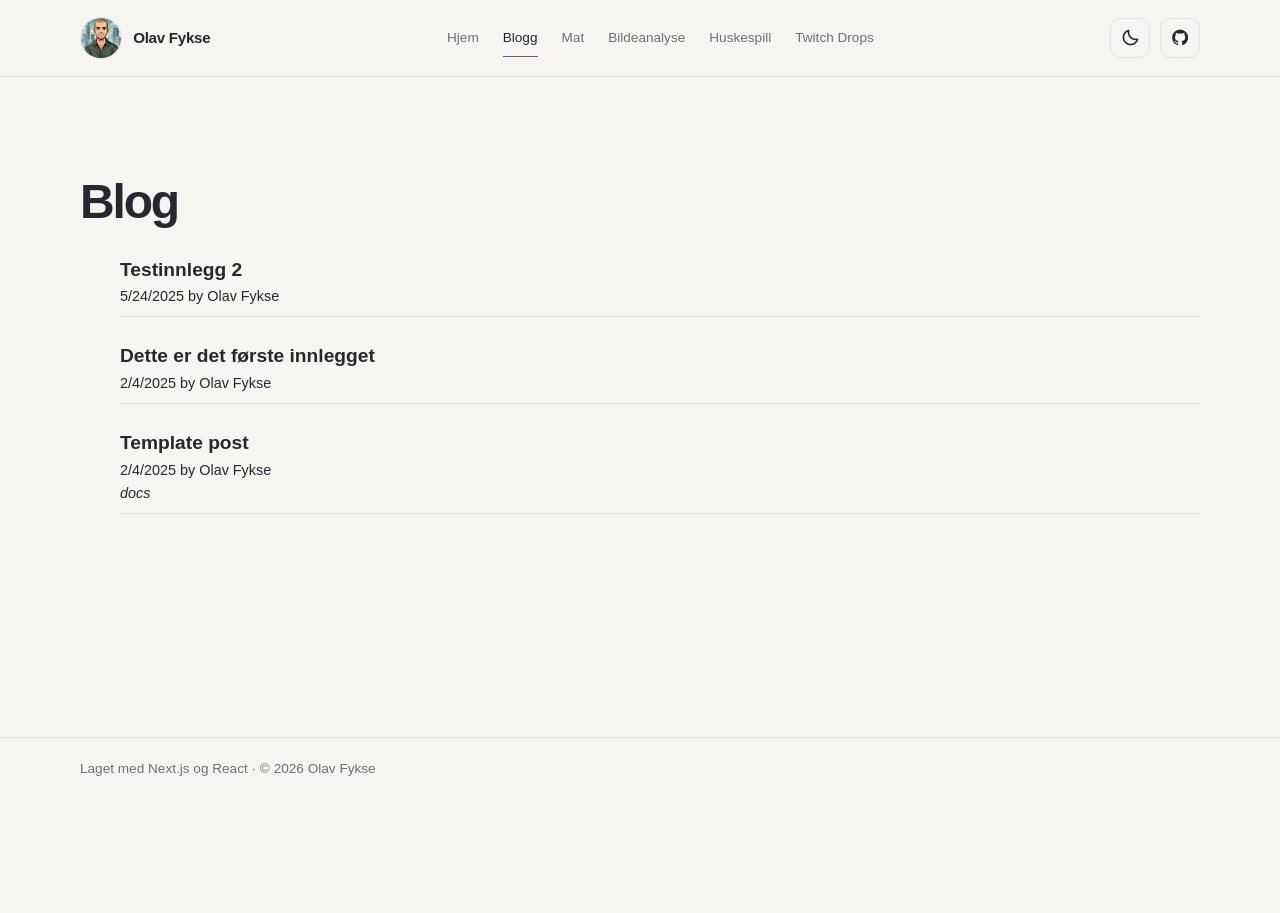
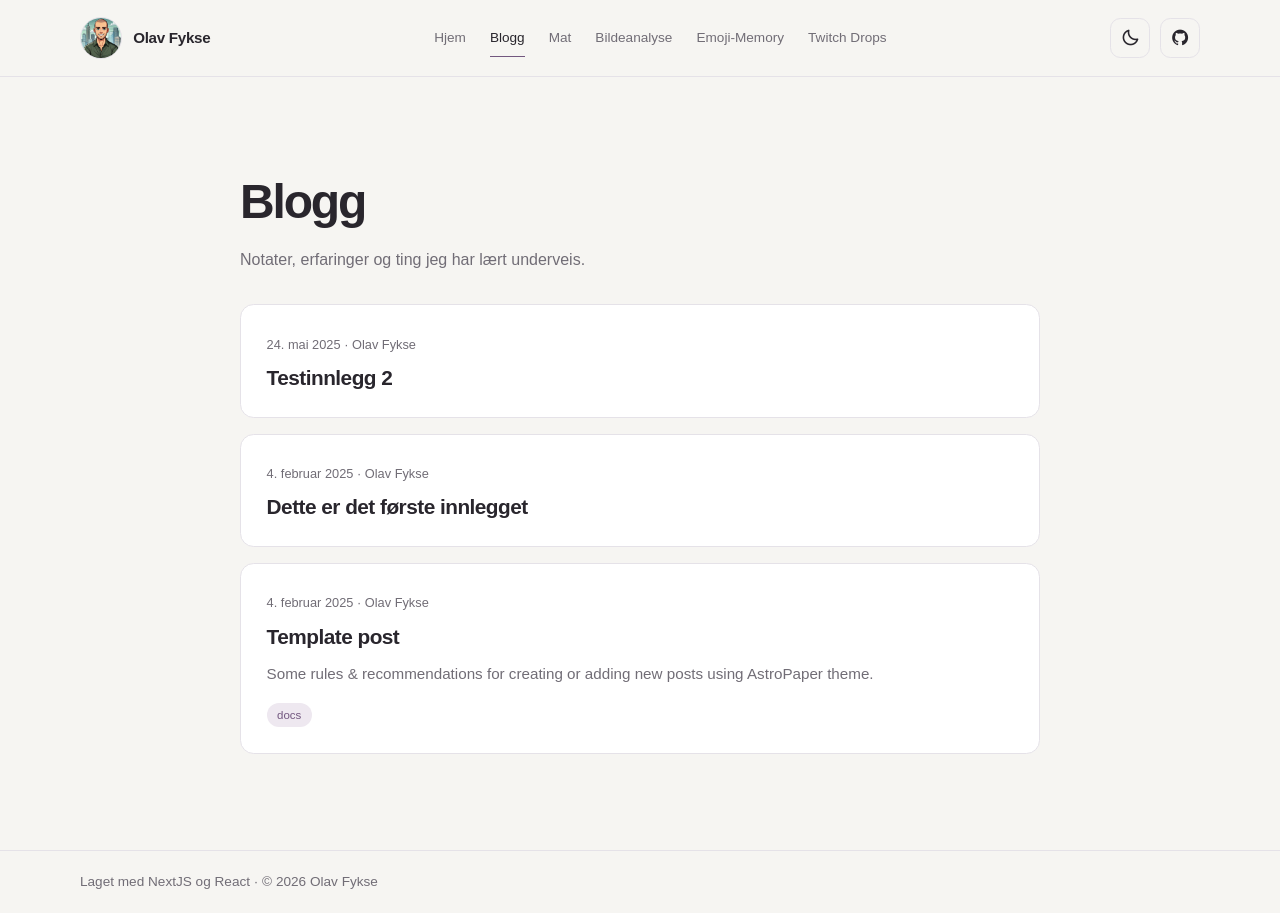
Before and after one commit to bouvet-ofykse/Blog-nextjs, a Next.js app: page /blog in a window 1280 px wide. Before the commit the page ends 800 px from the top, so only its background shows below. Built offline with nearby package versions, Linux system fonts and the light colour scheme.

Commit message:
minor adjustments

```diff
--- a/src/app/blog/page.module.css
+++ b/src/app/blog/page.module.css
@@ -1,31 +1,71 @@
+.page {
+    max-width: 800px;
+    margin: 0 auto;
+}
 
+.header {
+    margin-bottom: 2rem;
+}
+
+.header p {
+    margin: 0;
+    color: var(--muted);
+}
+
+.posts {
+    display: grid;
+    gap: 1rem;
+    margin: 0;
+    padding: 0;
+}
 
 .row {
-    width: 100%;
-    display: flex;
-    flex-direction: column;
-    padding-bottom: 0.5rem;
-    padding-top: 0.5rem;
-    border-bottom: 1px solid var(--border);
-    font-size: 1.2rem;
-    margin-bottom: 1rem;
+    min-width: 0;
 }
 
-.row a:hover {
-    color: var(--accent);
+.postLink {
+    display: block;
+    height: 100%;
+    border: 1px solid var(--border);
+    border-radius: 0.85rem;
+    padding: clamp(1.1rem, 3vw, 1.6rem);
+    background: var(--surface);
+    transition: border-color 160ms ease;
+}
+
+.postLink:hover {
+    border-color: var(--accent);
 }
 
 .date {
-    font-size: 0.9rem;
+    color: var(--muted);
+    font-size: 0.8rem;
 }
 
 .title {
-    font-size: 1.2rem;
-    font-weight: bold;
-    margin-right: 1.5rem;
+    margin: 0.6rem 0 0;
+    font-size: 1.3rem;
+    overflow-wrap: anywhere;
+}
+
+.description {
+    margin: 0.7rem 0 0;
+    color: var(--muted);
+    font-size: 0.95rem;
+    line-height: 1.7;
 }
 
 .tags {
-    font-style: italic;
-    font-size: 0.9rem;
+    display: flex;
+    flex-wrap: wrap;
+    gap: 0.4rem;
+    margin-top: 1rem;
 }
+
+.tag {
+    border-radius: 999px;
+    padding: 0.2rem 0.65rem;
+    background: var(--accent-soft);
+    color: var(--accent);
+    font-size: 0.72rem;
+}
--- a/src/app/blog/page.tsx
+++ b/src/app/blog/page.tsx
@@ -9,28 +9,43 @@ export default function BlogPosts() {
     const postsSorted = posts.sort((a, b) => new Date(b.date).getTime() - new Date(a.date).getTime());
 
     return (
-        <>
-            <h1>
-                Blog
-            </h1>
+        <main className={styles.page}>
+            <header className={styles.header}>
+                <h1>Blogg</h1>
+                <p>Notater, erfaringer og ting jeg har lært underveis.</p>
+            </header>
 
-            <ul>
+            <ul className={styles.posts}>
                 {postsSorted.map(post => {
                     return (
                         <li key={post.slug} className={styles.row}>
-                            <Link href={`/blog/${post.slug}`}>
-                                <span className={styles.title}>{post.title}</span>
+                            <Link href={`/blog/${post.slug}`} className={styles.postLink}>
+                                <span className={styles.date}>
+                                    <time dateTime={post.date}>
+                                        {new Date(post.date).toLocaleDateString('nb-NO', {
+                                            day: 'numeric',
+                                            month: 'long',
+                                            year: 'numeric',
+                                        })}
+                                    </time>
+                                    {' · '}{post.author}
+                                </span>
+                                <h2 className={styles.title}>
+                                    {post.title}
+                                </h2>
+                                {post.description && (
+                                    <p className={styles.description}>{post.description}</p>
+                                )}
+                                {post.tags && post.tags.length > 0 &&
+                                    <span className={styles.tags}>
+                                        {post.tags.map(tag => <span key={tag} className={styles.tag}>{tag}</span>)}
+                                    </span>
+                                }
                             </Link>
-                            <span className={styles.date}>{new Date(post.date).toLocaleDateString()} by {post.author}</span>
-                            {post.tags && post.tags.length > 0 &&
-                                <span className={styles.tags}>
-                                    {post.tags.join(', ')}
-                                </span>
-                            }
 
                         </li>);
                 })}
             </ul>
-        </>
+        </main>
     );
 }
--- a/src/app/recipes/page.tsx
+++ b/src/app/recipes/page.tsx
@@ -51,7 +51,6 @@ export default function RecipesPage() {
                                 <span className={styles.cardDescription}>{recipe.description}</span>
                                 <span className={styles.cardFooter}>
                                     {recipe.servings}
-                                    <span className={styles.arrow} aria-hidden="true">↗</span>
                                 </span>
                             </span>
                         </Link>
--- a/src/components/footer/footer.tsx
+++ b/src/components/footer/footer.tsx
@@ -5,7 +5,7 @@ export default function Footer() {
     return (
         <footer className={styles.footer}>
             <div>
-                <span>Laget med Next.js og React · © {new Date().getFullYear()} Olav Fykse</span>
+                <span>Laget med NextJS og React · © {new Date().getFullYear()} Olav Fykse</span>
             </div>
         </footer>
     );
--- a/src/components/nav-bar/nav-bar.tsx
+++ b/src/components/nav-bar/nav-bar.tsx
@@ -13,7 +13,7 @@ const navItems = [
     { name: 'Blogg', path: '/blog' },
     { name: 'Mat', path: '/recipes' },
     { name: 'Bildeanalyse', path: '/image-analysis' },
-    { name: 'Huskespill', path: '/memory-game' },
+    { name: 'Emoji-Memory', path: '/memory-game' },
     { name: 'Twitch Drops', path: '/twitch-drops' },
 ];
 
```
Also changed, not shown: src/app/page.module.css (+0 -8 lines), src/app/page.tsx (+6 -10 lines), src/app/recipes/page.module.css (+1 -8 lines).
